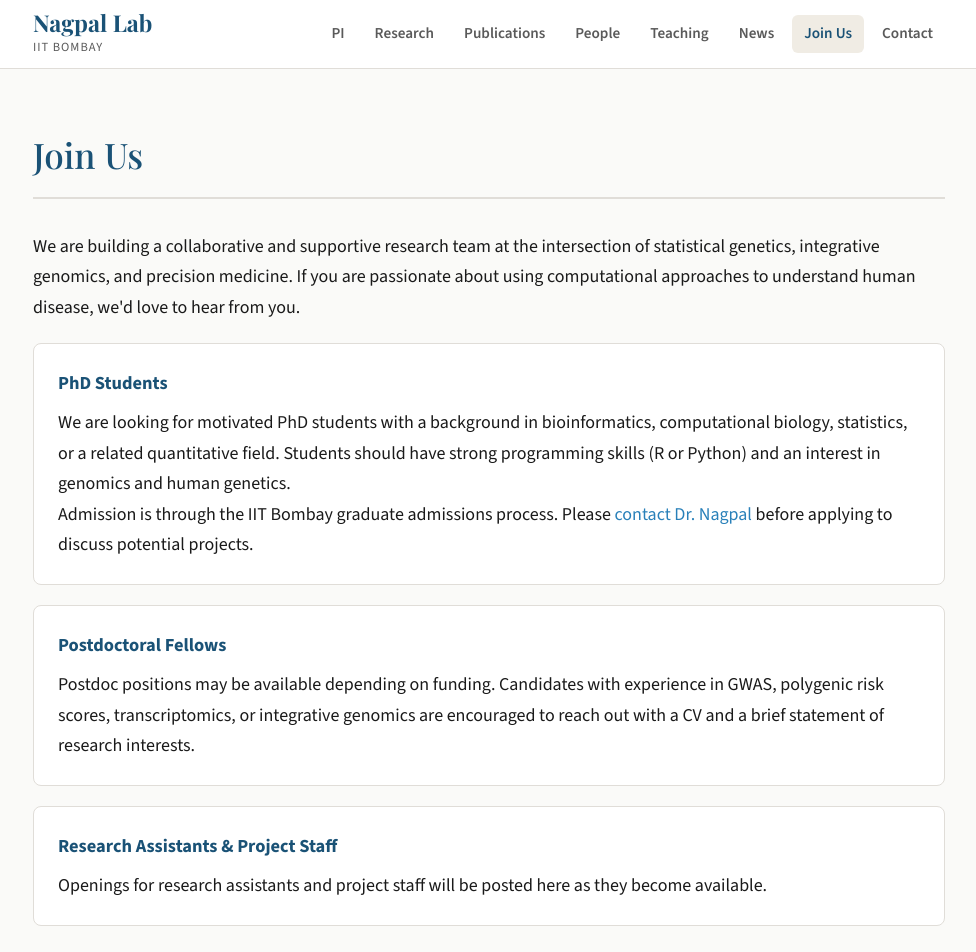
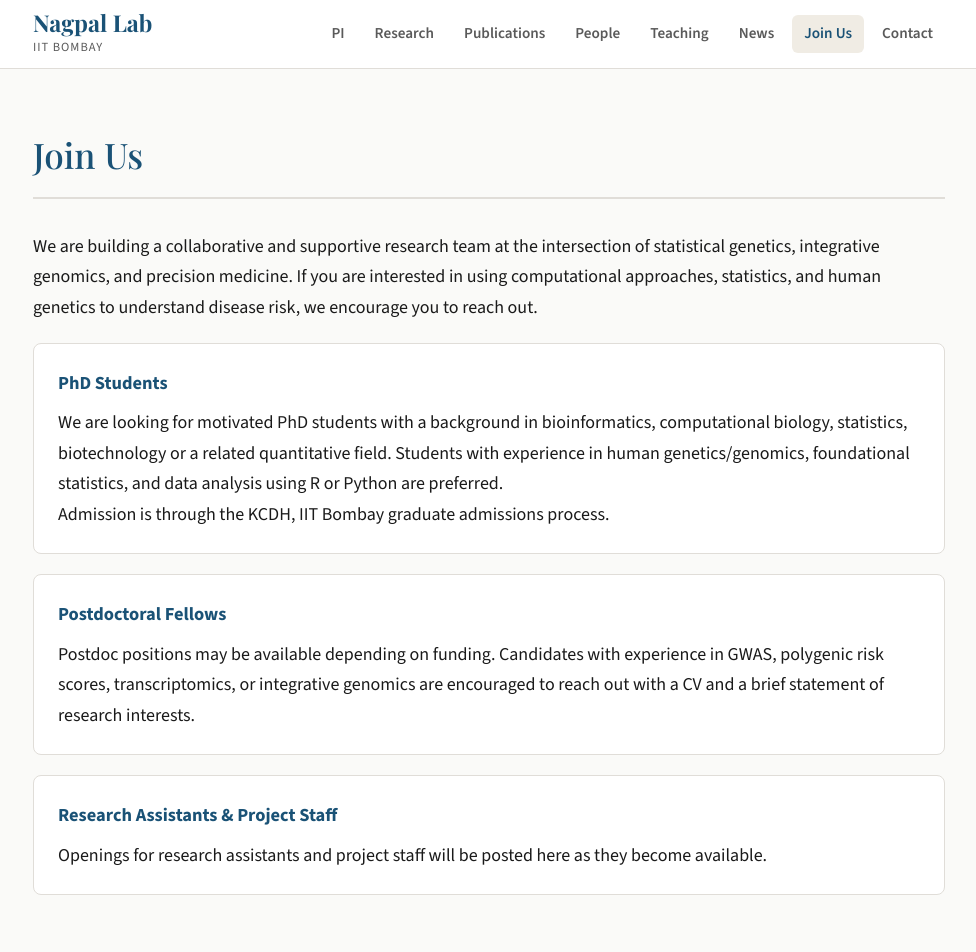
Before and after one commit to nagpallab/nagpallab.github.io, a Jekyll site: the page built from joinus.md, in a window 1280 px wide and 1351 px high. Shown: the top 952 px of the window, without its empty margins (151-1127 px from the left). Built offline with Jekyll 4.4.1, drawn with Linux system fonts in a browser that asks for light colours.

Commit message:
Update joinus.md

```diff
--- a/joinus.md
+++ b/joinus.md
@@ -3,14 +3,14 @@
 title: Join Us
 ---
 
-<p>We are building a collaborative and supportive research team at the intersection of statistical genetics, integrative genomics, and precision medicine. If you are passionate about using computational approaches to understand human disease, we'd love to hear from you.</p>
+<p>We are building a collaborative and supportive research team at the intersection of statistical genetics, integrative genomics, and precision medicine. If you are interested in using computational approaches, statistics, and human genetics to understand disease risk, we encourage you to reach out.</p>
 
 <div class="positions-list">
 
   <div class="position-card">
     <h3>PhD Students</h3>
-    <p>We are looking for motivated PhD students with a background in bioinformatics, computational biology, statistics, or a related quantitative field. Students should have strong programming skills (R or Python) and an interest in genomics and human genetics.</p>
-    <p>Admission is through the IIT Bombay graduate admissions process. Please <a href="/contact/">contact Dr. Nagpal</a> before applying to discuss potential projects.</p>
+    <p>We are looking for motivated PhD students with a background in bioinformatics, computational biology, statistics, biotechnology or a related quantitative field. Students with experience in human genetics/genomics, foundational statistics, and data analysis using R or Python are preferred.</p>
+    <p>Admission is through the KCDH, IIT Bombay graduate admissions process.</p>
   </div>
 
   <div class="position-card">
```
